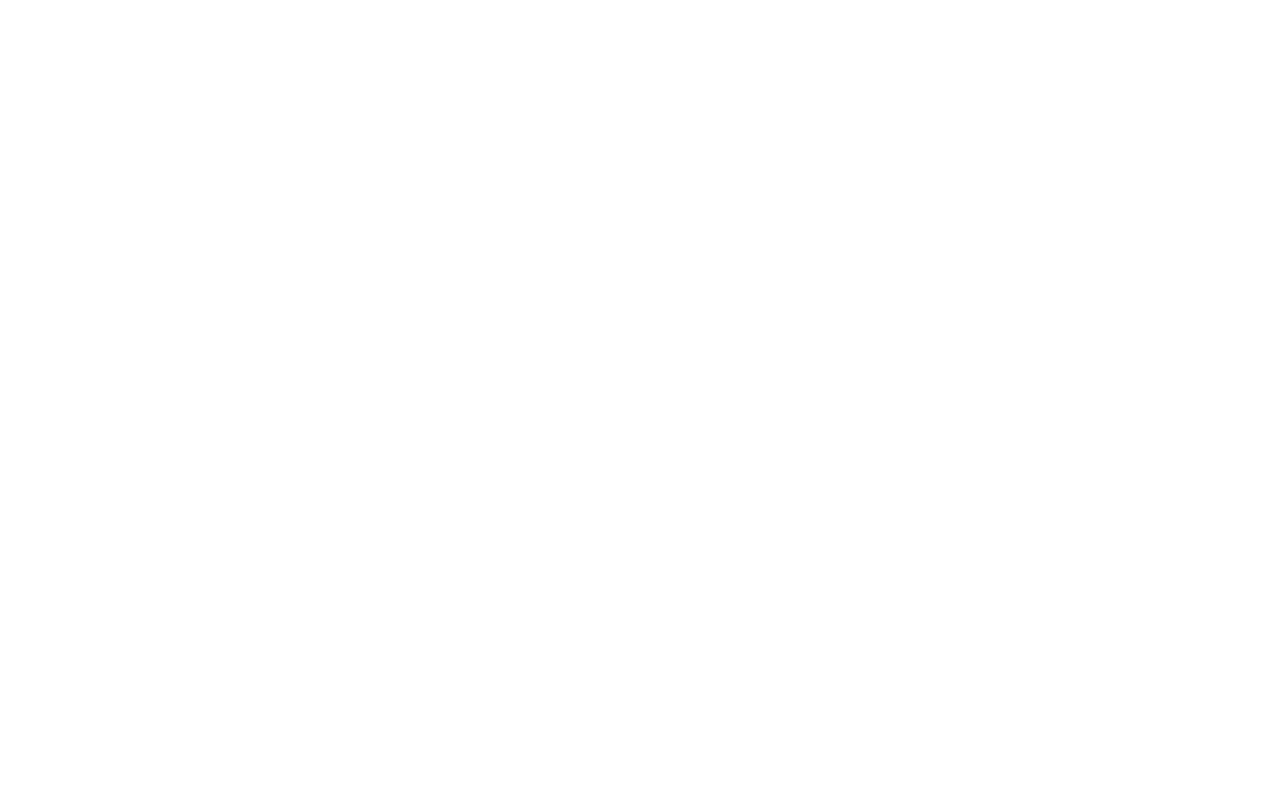
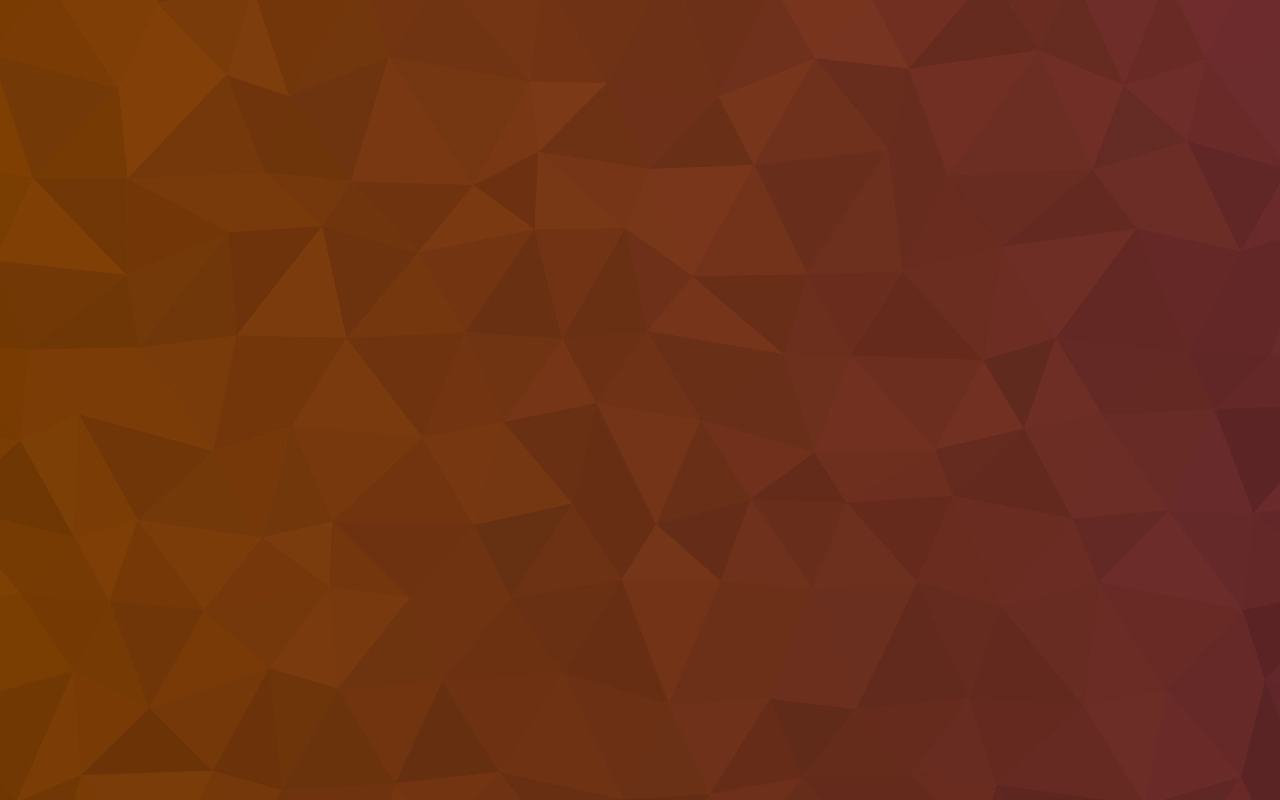
Before and after one commit to StingrayFG/usfe, an Angular app: page / in a window 1280 px wide. Built offline with nearby package versions, Linux system fonts and the light colour scheme.

Commit message:
Add background image

```diff
--- a/src/app/app.component.scss
+++ b/src/app/app.component.scss
@@ -1,4 +1,5 @@
 .main {
   min-height: 100vh;
   height: 100%;
+  background-image: url('../triangles-bg.webp');
 }
```
Also changed, not shown: src/triangles-bg.webp (added).
